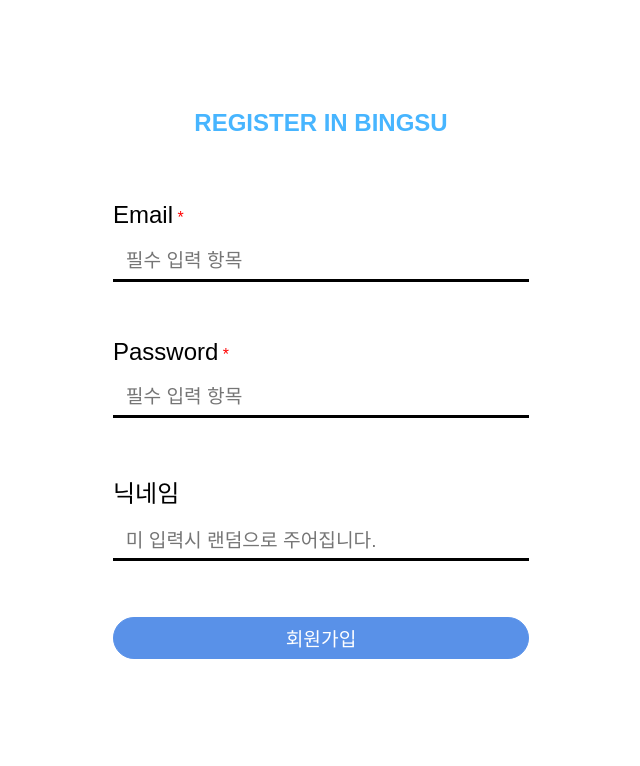
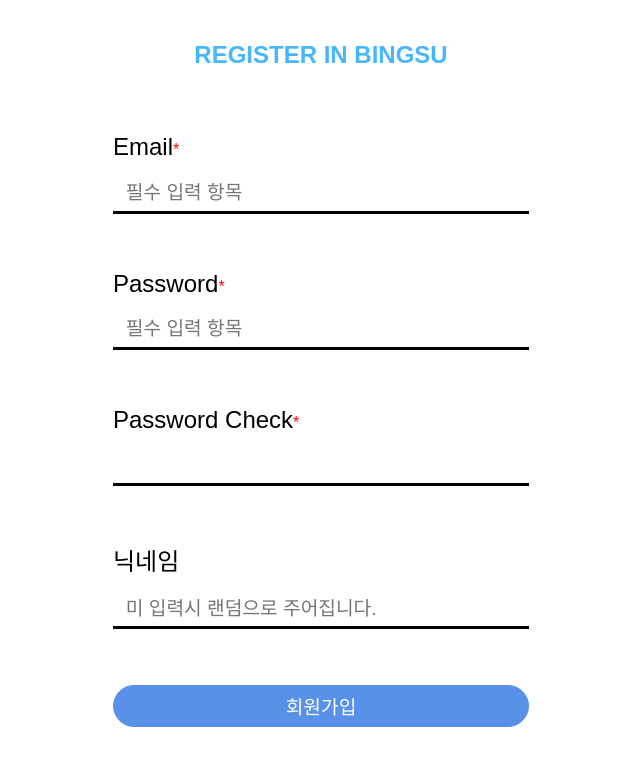
Before and after one commit to heading1/WYLSBingsu, a React app in the folder client/: page /register in a window 1280 px wide. Shown: the top 766 px of the page, without its empty margins (319-959 px from the left). Built offline with nearby package versions, Linux system fonts and the light colour scheme; a web font is replaced by a local one.

Commit message:
[#199]feat: CustomForm에 password_input 추가

```diff
--- a/client/src/common/components/form-component/CustomForm.tsx
+++ b/client/src/common/components/form-component/CustomForm.tsx
@@ -1,6 +1,7 @@
 import { useForm } from 'react-hook-form';
 import StyledForm from './CustomFormStyle';
 import { RegisterInputType } from '@/types/interfaces';
+import { MutableRefObject, useRef } from 'react';
 
 interface FormProps {
   children?: React.ReactNode;
@@ -20,8 +21,10 @@
   const {
     register,
     handleSubmit,
+    watch,
     formState: { errors },
   } = useForm<RegisterInputType>({ mode: 'onChange' });
+  const passwordRef = useRef() as MutableRefObject<HTMLInputElement>;
 
   return (
     <StyledForm onSubmit={handleSubmit(onSubmit)}>
@@ -36,7 +39,7 @@
       </h1>
       <div>
         <label htmlFor="emailInput">
-          Email<span> *</span>
+          Email<span>*</span>
         </label>
         <input
           id="emailInput"
@@ -58,7 +61,7 @@
       </div>
       <div>
         <label htmlFor="passwordInput">
-          Password<span> *</span>
+          Password<span>*</span>
         </label>
         <input
           id="passwordInput"
@@ -83,6 +86,24 @@
         )}
       </div>
       {registerMode && (
+        <>
+          <div>
+            <label htmlFor="nickName">
+              Password Check<span>*</span>
+            </label>
+            <input
+              id="password_check"
+              type="password"
+              {...register('password_check', {
+                validate: (value) => value === watch('password'),
+              })}
+              disabled={isDisabled}
+            />
+            {errors.password_check &&
+              errors.password_check.type === 'validate' && (
+                <p>비밀번호가 일치하지 않습니다.</p>
+              )}
+          </div>
           <div>
             <label htmlFor="nickName">닉네임</label>
             <input
@@ -93,6 +114,7 @@
               disabled={isDisabled}
             />
           </div>
+        </>
       )}
       {children}
     </StyledForm>
```
Lines whose indentation alone changed are shown as unchanged.
